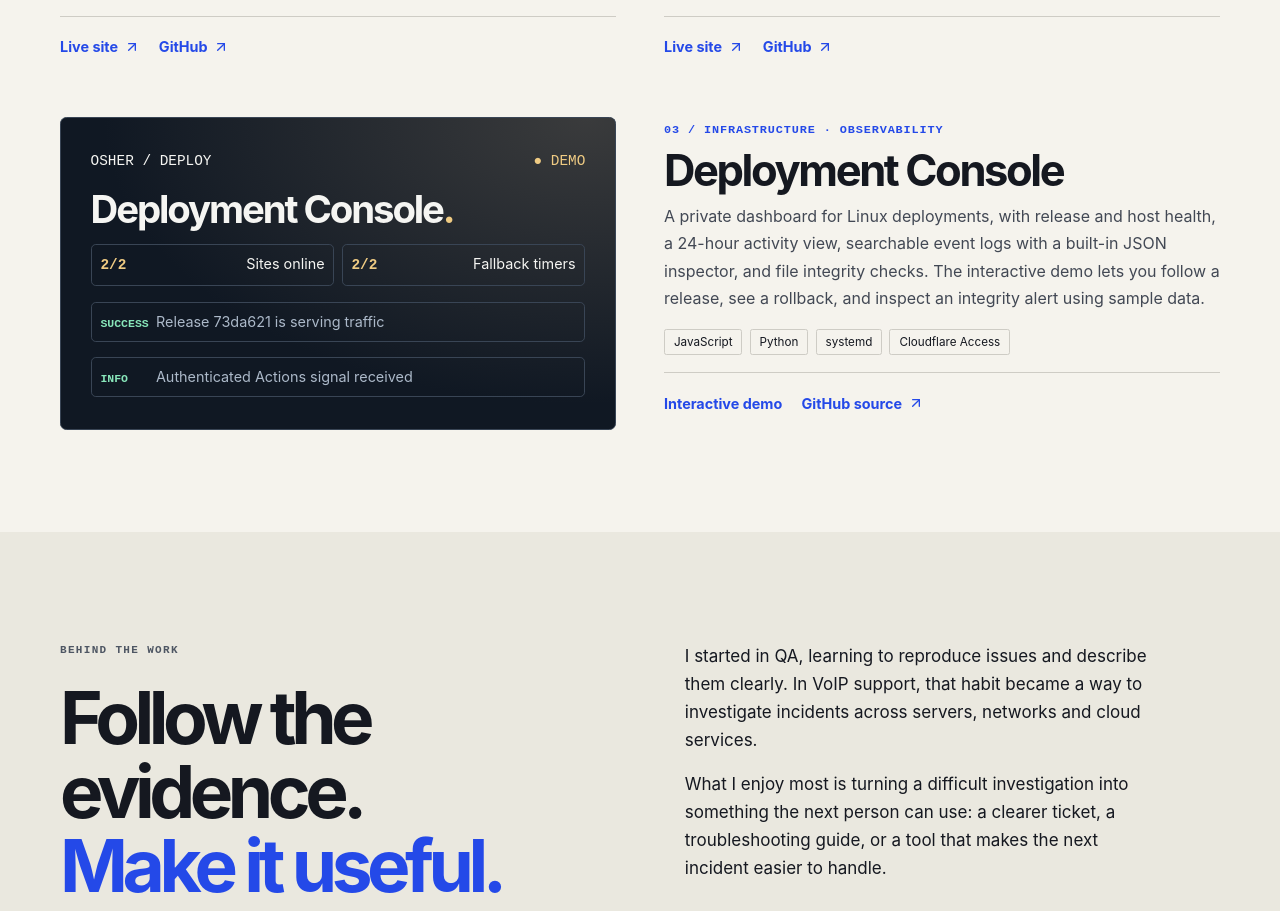
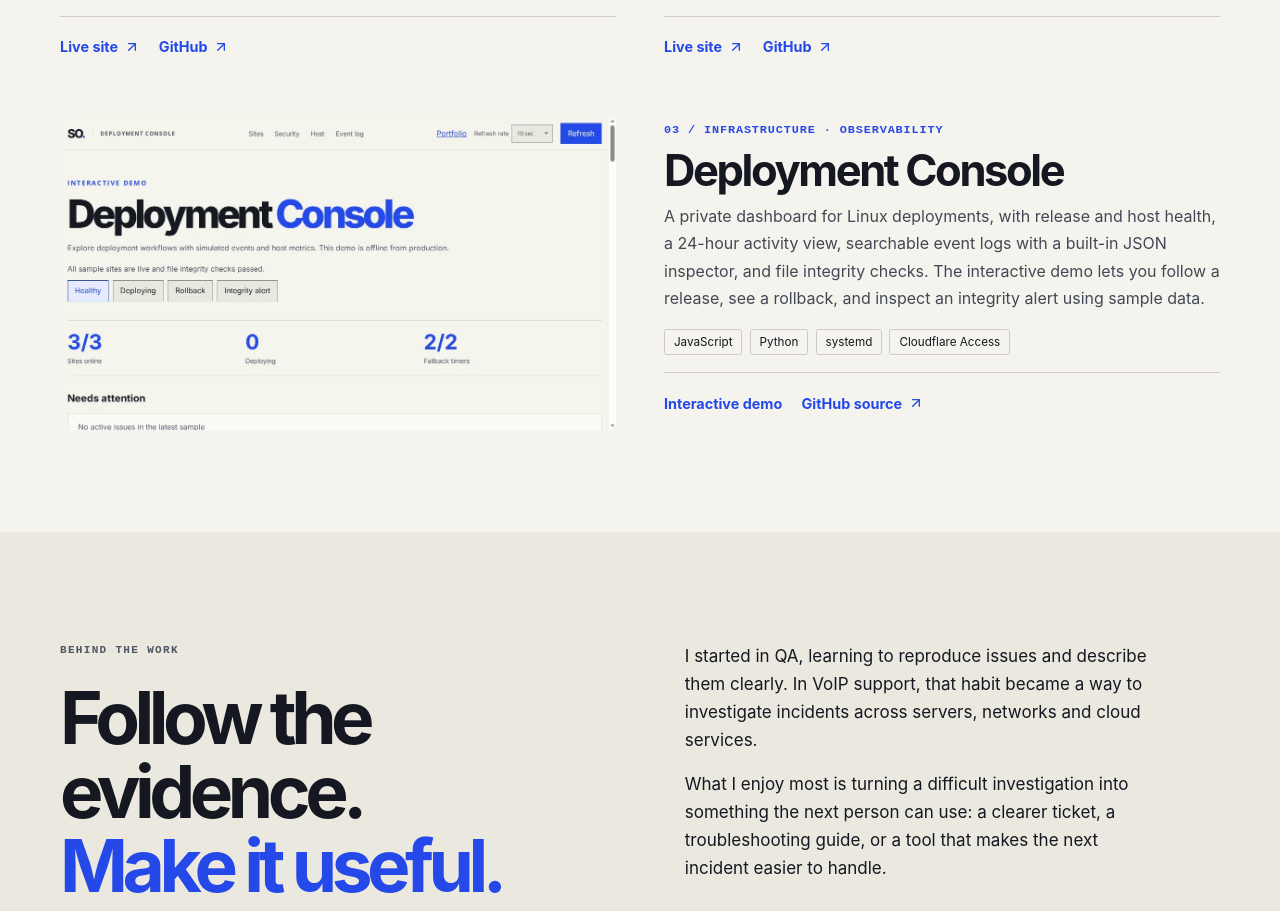
Before and after one commit to shalev-os/oshercc, a React (Vite) app: page / in a window 1280 px wide. Shown: the part 1723-2634 px from the top of the page. Built offline with nearby package versions, Linux system fonts and the light colour scheme; the HTML template or start-up script is replaced by a standard one.

Commit message:
Align Deployment Console with the Osher portfolio

```diff
--- a/src/components/SelectedWork.tsx
+++ b/src/components/SelectedWork.tsx
@@ -1,4 +1,5 @@
 import { ArrowUpRight, Check, GitBranch, PackageCheck, Server } from "lucide-react";
+import consolePreview from "@/assets/deployment-console-preview";
 import mazonPreview from "@/assets/mazonhaosher-project.jpg";
 import "./selected-work.css";
 
@@ -76,16 +77,9 @@ export default function SelectedWork() {
           </article>
         ))}
         <article className="selected-work__project selected-work__feature">
-          <div className="selected-work__visual selected-work__console-art" aria-hidden="true">
-            <div className="selected-work__console-bar"><span>OSHER / DEPLOY</span><span>● DEMO</span></div>
-            <p>Deployment Console<span>.</span></p>
-            <div className="selected-work__console-metrics">
-              <div><strong>2/2</strong><span>Sites online</span></div>
-              <div><strong>2/2</strong><span>Fallback timers</span></div>
-            </div>
-            <div className="selected-work__console-log"><strong>SUCCESS</strong><span>Release 73da621 is serving traffic</span></div>
-            <div className="selected-work__console-log"><strong>INFO</strong><span>Authenticated Actions signal received</span></div>
-          </div>
+          <a className="selected-work__visual selected-work__console-preview" href="/deployment-console/" aria-label="Open the interactive Deployment Console demo">
+            <img src={consolePreview} alt="Deployment Console demo with site health metrics and scenario controls" loading="lazy" decoding="async" width={1200} height={675} />
+          </a>
           <div className="selected-work__feature-copy">
             <p className="selected-work__label selected-work__kind">03 <span aria-hidden="true">/</span> Infrastructure · Observability</p>
             <h3>Deployment Console</h3>
```
